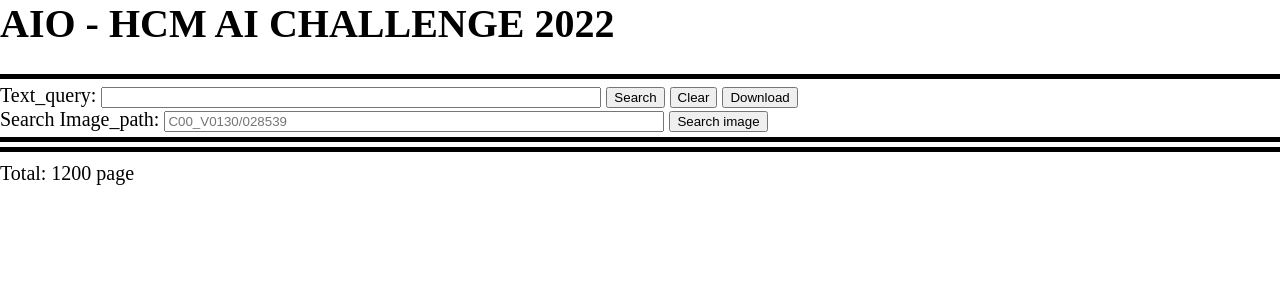
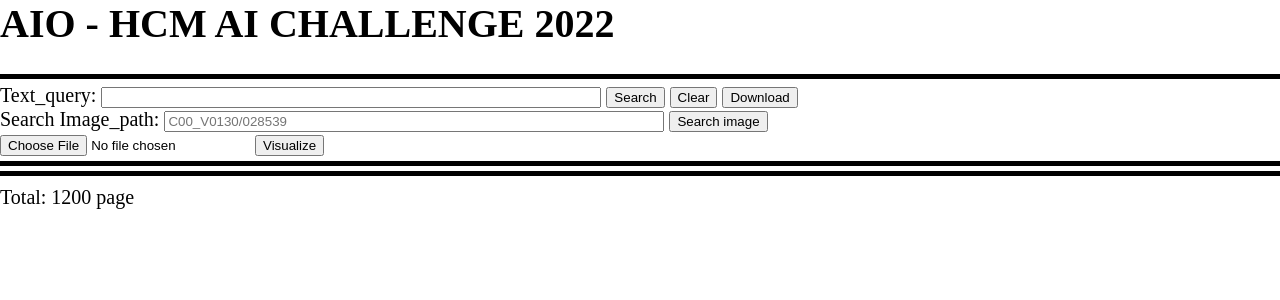
Before and after one commit to AIVIETNAMResearch/Video-Text-Retrieval, a Flask app: template templates/index_thumb.html in a window 1280 px wide; the page is wider, and only the part inside the window is pictured. Shown: the top 300 px of that part. Run offline with Flask 2, Linux system fonts and the light colour scheme; the template is opened without the code that fills it, so the values that code supplies are empty; parts of the project's set-up code (start-up, migrations or seed data) failed here and were passed over.

Commit message:
Add Visuallize

```diff
--- a/app.py
+++ b/app.py
@@ -9,7 +9,7 @@ import json
 from pathlib import Path
 
 from utils.faiss_processing import MyFaiss
-from utils.submit import write_csv
+from utils.submit import write_csv, show_csv
 
 # http://0.0.0.0:5001/thumbnailimg?index=0
 
@@ -223,6 +223,17 @@ def dowload_submit_file():
 
     return send_file(fpath, as_attachment=True)
 
+@app.route('/visualize')
+def visualize():
+    csv_path = request.args.get('filepath')
+    pagefile = []
+    lst_frame = show_csv(csv_path)
+    for frame_path in lst_frame:
+        frame_id = DictKeyframe2Id[frame_path]
+        pagefile.append({'imgpath': frame_path, 'id': int(frame_id)})
+    data = {'num_page': 1, 'pagefile': pagefile}
+    return render_template('index_thumb.html', data=data)
+
 @app.route('/search_image_path')
 def search_image_path():
     pagefile = []
--- a/templates/index_thumb.html
+++ b/templates/index_thumb.html
@@ -148,6 +148,12 @@
             Search Image_path: <input id="search_image_path" placeholder="C00_V0130/028539"></input>
             <!-- label_img_path: <input id="imgpath"></input> -->
             <button onclick="search_image_path();">Search image</button>
+        </div>
+
+		<div>
+            <input id="get_file" type="file" value="Get File" style="width: 250px"/>
+            <button onclick="visualize();">Visualize</button>
+
         </div>
 
         <!-- setup -->
@@ -306,6 +312,12 @@
             alert("write list shot: " + my_alert);
         }
 
+        function visualize(){
+            var filePath=document.getElementById('get_file').value;
+            var filename = /.*(query.+\.csv)/.exec(filePath);
+            window.location.href = "/visualize?filepath=submission/"+filename[1]
+        }
+
         function search_image_path(){
             frame_path = document.getElementById('search_image_path').value;
 
```
Also changed, not shown: utils/submit.py (+10 -0 lines).
